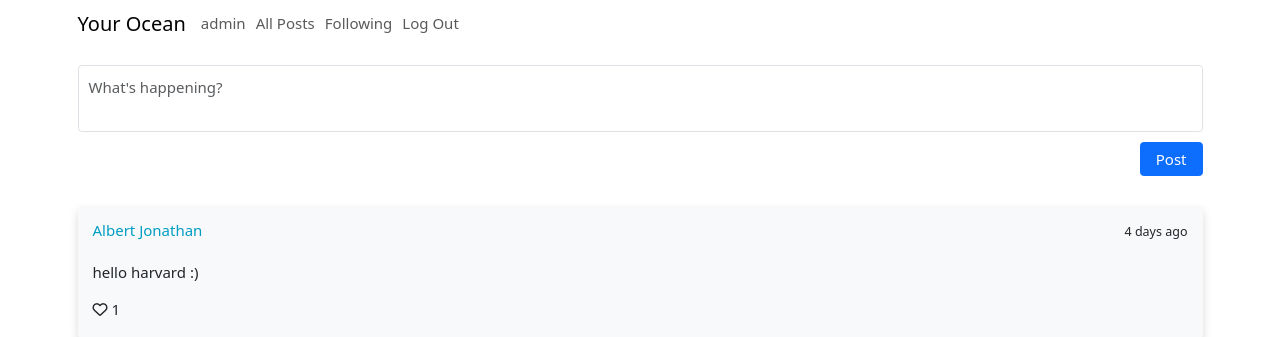
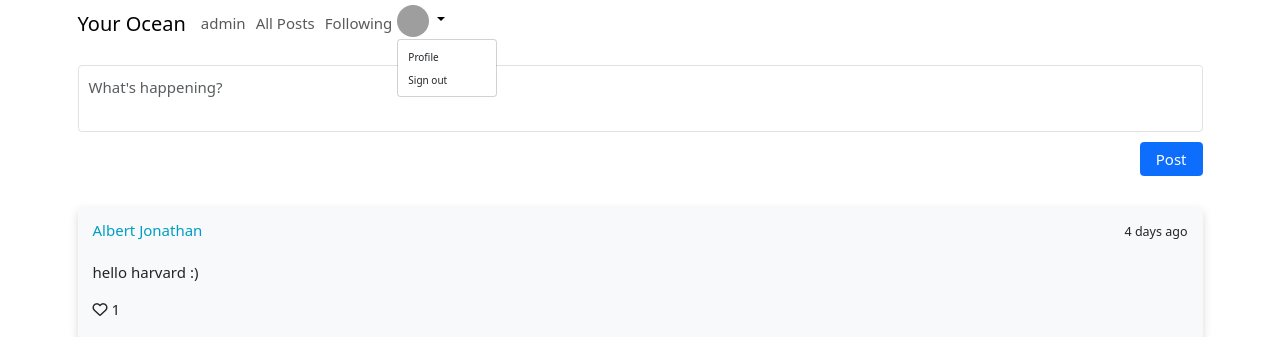
Before and after one commit to repsandcode/yourocean, a Django app: page / in a window 1280 px wide. Shown: the top 337 px of the page. Run offline with Django 3.2, Linux system fonts and the light colour scheme; a user stored in the database is signed in; data comes from the database, SQL or seed files in the repository; both versions use the stored data as it was after the commit; some libraries are stand-ins or nearby versions; grey boxes are pictures that could not be loaded.

Commit message:
add user profile

```diff
--- a/network/static/network/main.js
+++ b/network/static/network/main.js
@@ -35,7 +35,11 @@ function view_posts(view, page_num = 1) {
 function view_profile() {
   document.querySelector("#post-form").style.display = "none";
 
-  const username = this.innerHTML;
+  let username = this.innerHTML;
+
+  if (username === "Profile") {
+    username = this.dataset.username;
+  }
 
   fetch_profile(username);
 }
--- a/network/templates/network/layout.html
+++ b/network/templates/network/layout.html
@@ -22,7 +22,7 @@
                 <ul class="navbar-nav mr-auto fs-4">
                     {% if user.is_authenticated %}
                     <li class="nav-item">
-                        <a class="nav-link pointer" id="username">{{ user.username }}</a>
+                        <a class="nav-link pointer">{{ user.username }}</a>
                     </li>
                     {% endif %}
                     <li class="nav-item">
@@ -32,9 +32,22 @@
                     <li class=" nav-item">
                         <a class="nav-link pointer" id="following">Following</a>
                     </li>
-                    <li class="nav-item">
-                        <a class="nav-link pointer" href="{% url 'logout' %}">Log Out</a>
-                    </li>
+
+
+                    <div class="dropdown text-end">
+                        <a href="#" class="d-block link-body-emphasis text-decoration-none dropdown-toggle show"
+                            data-bs-toggle="dropdown" aria-expanded="true">
+                            <img src="https://github.com/mdo.png" alt="mdo" width="32" height="32"
+                                class="rounded-circle">
+                        </a>
+                        <ul class="dropdown-menu text-small show" data-popper-placement="bottom-start"
+                            style="inset: 0px auto auto 0px; margin: 0px; transform: translate3d(0px, 34px, 0px);">
+                            <li><a class="dropdown-item pointer" id="username"
+                                    data-username="{{user.username}}">Profile</a></li>
+                            <li><a class="dropdown-item pointer" href="{% url 'logout' %}">Sign out</a></li>
+                        </ul>
+                    </div>
+
                     {% else %}
                     <li class="nav-item">
                         <a class="nav-link pointer" href="{% url 'login' %}">Log In</a>
```
Also changed, not shown: db.sqlite3.
